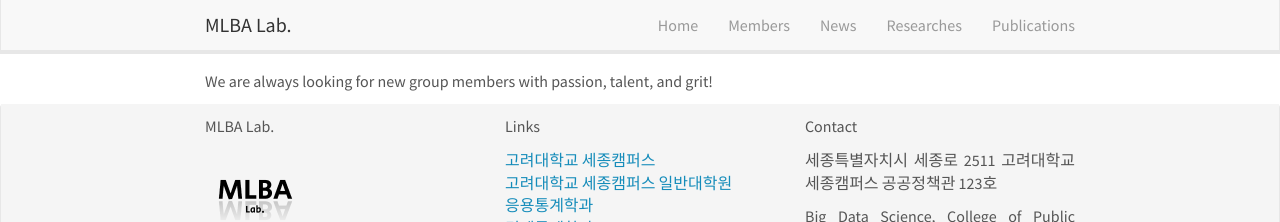
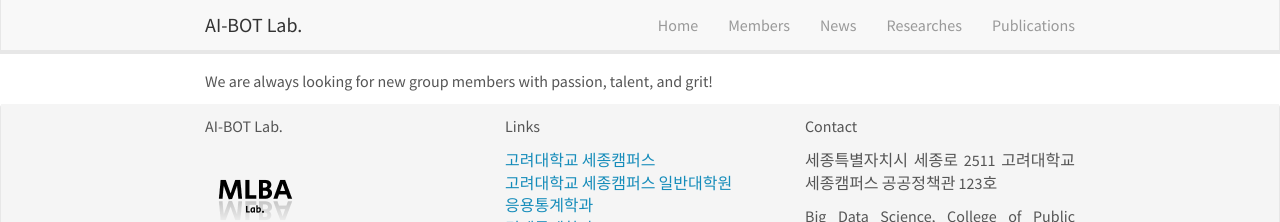
Before and after one commit to AIBOT-Lab/ai-bot.github.io, a Jekyll site: the page built from _pages/openings.md, in a window 1280 px wide. Shown: the top 222 px of the page. Built offline with Jekyll 4.4.1, drawn with Linux system fonts in a browser that asks for light colours; nearby versions of some CDN libraries.

Commit message:
Update _config.yml

```diff
--- a/_config.yml
+++ b/_config.yml
@@ -6,14 +6,14 @@
 # 'jekyll serve'. If you change this file, please restart the server process.
 
 # Site settings
-title: MLBA Lab.
+title: AI-BOT Lab.
 email: jooalim@korea.ac.kr
 description: > # this means to ignore newlines until "baseurl:"
   Write an awesome description for your new site here. You can edit this
   line in _config.yml. It will appear in your document head meta (for
   Google search results) and in your feed.xml site description.
 baseurl: ""
-url: "https://mlba-lab.github.io"
+url: "https://ai-bot.github.io"
 
 include:
   - .htaccess
```
